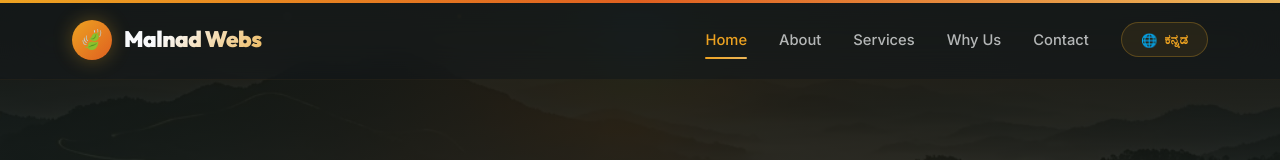
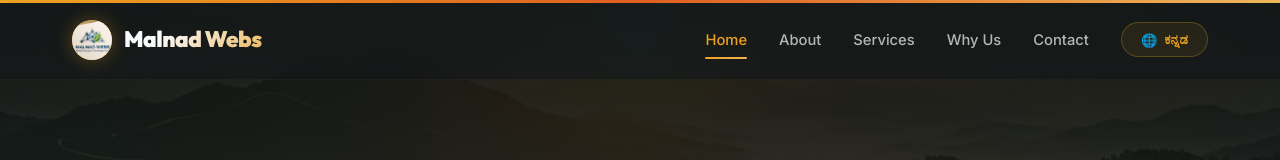
Before and after one commit to nithinmk26/malenadu_webs, a React (Vite) app: page / in a window 1280 px wide. Shown: the top 160 px of the page. Built offline with nearby package versions, Linux system fonts and the light colour scheme.

Commit message:
Update logo: replace leaf emoji placeholders with official company logo

```diff
--- a/src/components/Footer.jsx
+++ b/src/components/Footer.jsx
@@ -53,7 +53,9 @@ export default function Footer() {
           variants={itemVariants}
           aria-label="Malnad Webs Homepage"
         >
-          <div className="footer-logo-icon">🍃</div>
+          <div className="footer-logo-icon" style={{ overflow: 'hidden' }}>
+            <img src="/images/malnad_webs_logo.png" alt="" style={{ width: '100%', height: '100%', objectFit: 'cover' }} />
+          </div>
           <span className="footer-logo-text">Malnad Webs</span>
         </motion.a>
 
--- a/src/components/Navbar.jsx
+++ b/src/components/Navbar.jsx
@@ -89,8 +89,9 @@ export default function Navbar() {
               className="nav-logo-icon"
               whileHover={{ rotate: 15, scale: 1.1 }}
               transition={{ type: 'spring', stiffness: 300 }}
+              style={{ overflow: 'hidden' }}
             >
-              🍃
+              <img src="/images/malnad_webs_logo.png" alt="" style={{ width: '100%', height: '100%', objectFit: 'cover' }} />
             </motion.div>
             <span className="nav-logo-text">Malnad Webs</span>
           </a>
```
Also changed, not shown: public/images/malnad_webs_logo.png (added).
